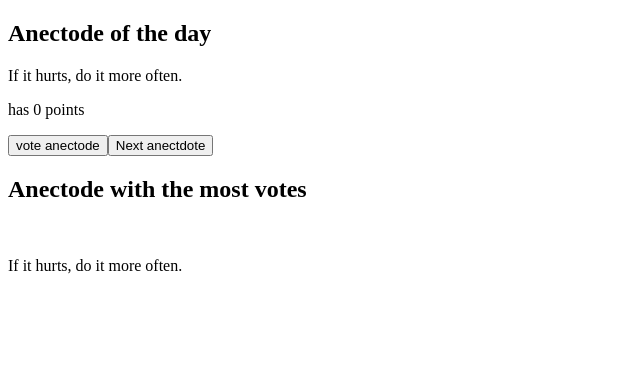
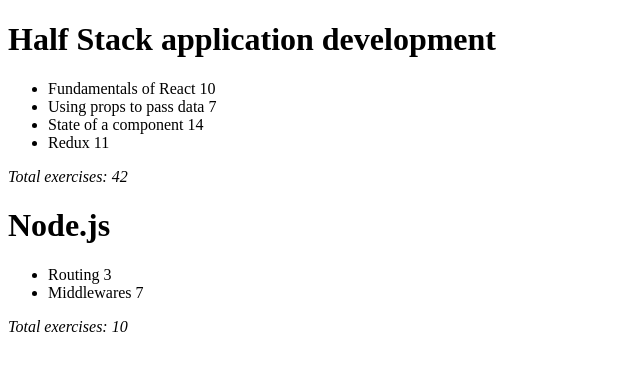
Before and after one commit to GeorgeHarutyunyan/MOOC-2022-FullStackOpen, a React (Create React App) app in the folder part1/: page / in a window 1280 px wide. Shown: the top 370 px of the page, without its empty margins (0-640 px from the left). Built offline with nearby package versions, Linux system fonts and the light colour scheme.

Commit message:
done up to part2.5

```diff
--- a/part1/src/App.js
+++ b/part1/src/App.js
@@ -1,61 +1,52 @@
-import { useState } from 'react'
+import Course from './components/Course'
 
 const App = () => {
-  const anecdotes = [
-    'If it hurts, do it more often.',
-    'Adding manpower to a late software project makes it later!',
-    'The first 90 percent of the code accounts for the first 10 percent of the development time...The remaining 10 percent of the code accounts for the other 90 percent of the development time.',
-    'Any fool can write code that a computer can understand. Good programmers write code that humans can understand.',
-    'Premature optimization is the root of all evil.',
-    'Debugging is twice as hard as writing the code in the first place. Therefore, if you write the code as cleverly as possible, you are, by definition, not smart enough to debug it.',
-    'Programming without an extremely heavy use of console.log is same as if a doctor would refuse to use x-rays or blood tests when diagnosing patients.'
+  const courses = [
+    {
+      name: 'Half Stack application development',
+      id: 1,
+      parts: [
+        {
+          name: 'Fundamentals of React',
+          exercises: 10,
+          id: 1
+        },
+        {
+          name: 'Using props to pass data',
+          exercises: 7,
+          id: 2
+        },
+        {
+          name: 'State of a component',
+          exercises: 14,
+          id: 3
+        },
+        {
+          name: 'Redux',
+          exercises: 11,
+          id: 4
+        }
+      ]
+    },
+    {
+      name: 'Node.js',
+      id: 2,
+      parts: [
+        {
+          name: 'Routing',
+          exercises: 3,
+          id: 1
+        },
+        {
+          name: 'Middlewares',
+          exercises: 7,
+          id: 2
+        }
+      ]
+    }
   ]
 
-  const [selected, setSelected] = useState(0)
-  const [voted, setVoted] = useState(new Uint8Array(anecdotes.length))
-
-  const getRandomValue = () => {
-	let value = Math.floor(Math.random() * anecdotes.length)
-	setSelected(value)
-	}
-
-  const handleVote = () => {
-	let votedCopy = [...voted]
-	votedCopy[selected] +=1
-	console.log(votedCopy)
-	setVoted(votedCopy)
-  }
-
-  const getMostVoted = () => {
-	const max = Math.max(...voted)
-	const indx = voted.indexOf(max)
-	return anecdotes[indx]
-
-  }
-
-  return (
-    <div>
-	  <h2>Anectode of the day</h2>
-      {anecdotes[selected]}
-	  <p>has {voted[selected]} points</p>
-	  <Button text="vote anectode" handleClick={handleVote}/>
-	  <Button text="Next anectdote" handleClick={getRandomValue}/>
-	  <br></br>
-	  <h2>Anectode with the most votes</h2>
-	  <br></br>
-	  <p>{getMostVoted()}</p>
-
-
-    </div>
-  )
-
+  return courses.map(course => <Course key={course.id} course={course} />)
 }
 
-const Button = ({text, handleClick}) => {
-	return (
-		<button onClick={handleClick}>{text}</button>
-	)
-}
-
-
 export default App
--- /dev/null
+++ b/part1/src/components/Content.js
@@ -0,0 +1,15 @@
+import Part from './Part'
+
+const Content = ({parts}) => {
+    return (
+        <div>
+            <ul>
+                {parts.map(part =>
+                    <Part key={part.id} part={part}/>
+                )}
+            </ul>
+        </div>
+    )
+}
+
+export default Content
--- /dev/null
+++ b/part1/src/components/Course.js
@@ -0,0 +1,15 @@
+import Header from './Header'
+import Content from './Content'
+import StatisticsSum from './StatisticsLine'
+
+const Course = ({course}) => {
+    return (
+        <div>
+            <Header courseName={course.name} />
+            <Content parts={course.parts} />
+            <StatisticsSum parts={course.parts} />
+        </div>
+    )
+}
+
+export default Course
--- /dev/null
+++ b/part1/src/components/Header.js
@@ -0,0 +1,3 @@
+const Header = ({ courseName }) => <h1>{courseName}</h1>
+
+export default Header
--- /dev/null
+++ b/part1/src/components/Part.js
@@ -0,0 +1,8 @@
+const Part = ({part}) => {
+    return (
+        <li>{part.name} {part.exercises}</li>
+    )
+}
+
+
+export default Part
--- /dev/null
+++ b/part1/src/components/StatisticsLine.js
@@ -0,0 +1,7 @@
+const StatisticsSum = ({parts}) => {
+    const total = parts.reduce((p,c) => p + c.exercises, 0)
+
+    return <p><em>Total exercises: {total}</em></p>
+}
+
+export default StatisticsSum
```
